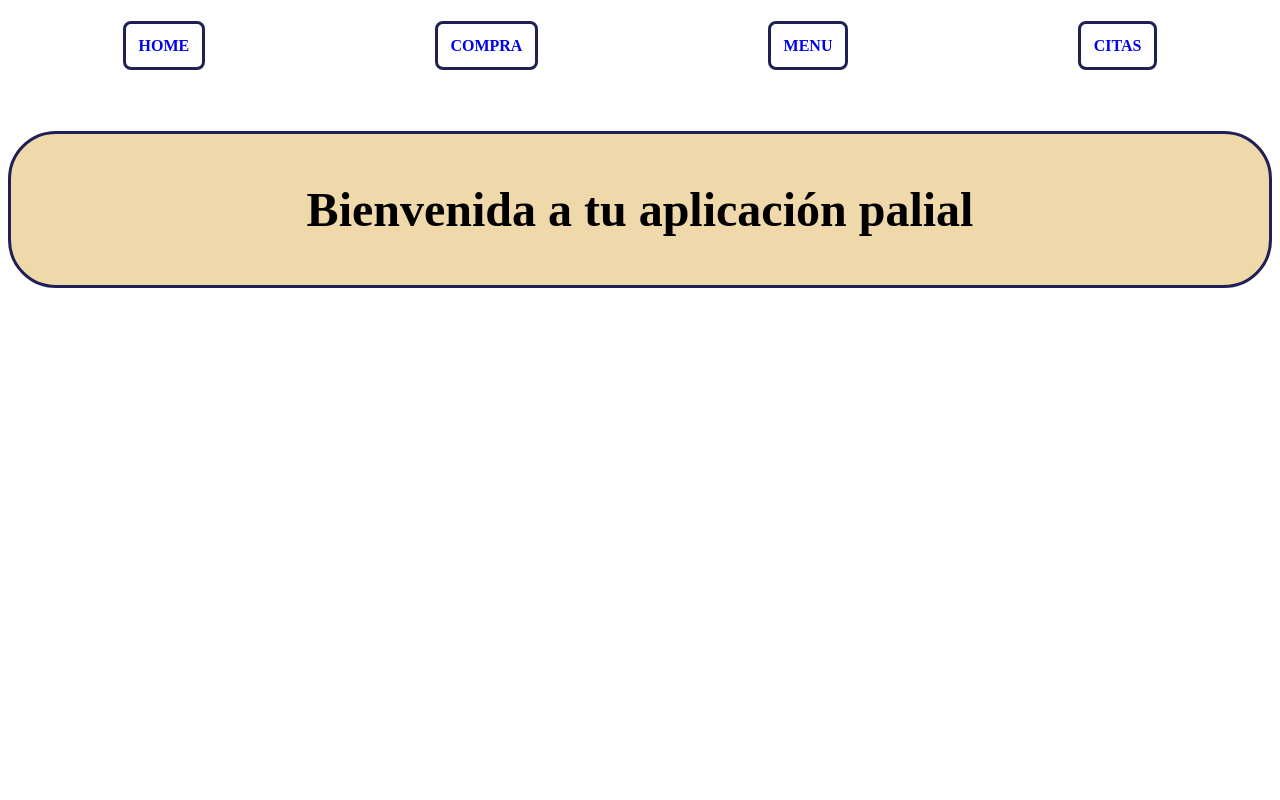
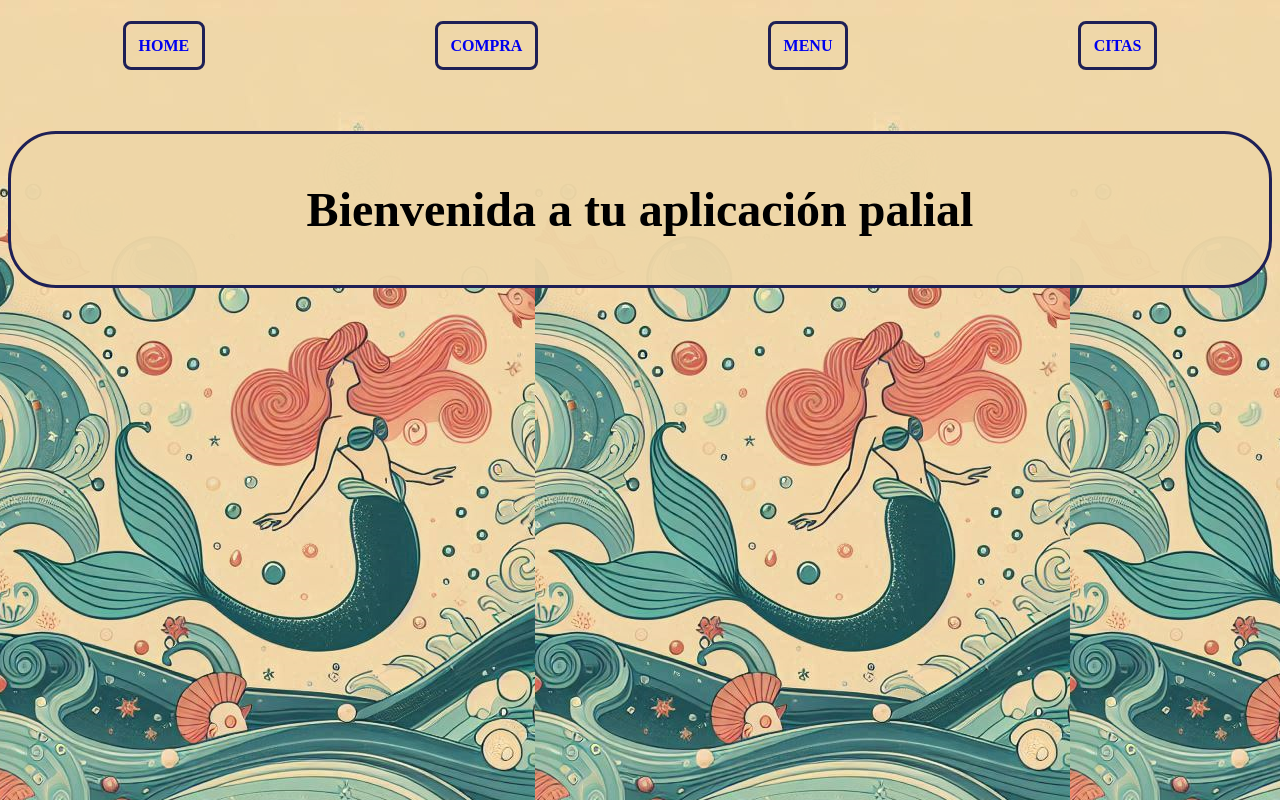
Before and after one commit to Carlosjimer/aapalial, a plain HTML site: page index.html in a window 1280 px wide. Drawn offline with Linux system fonts and the light colour scheme; the site is published under a folder, as on GitHub Pages, so addresses that start at the root find nothing.

Commit message:
fondo sin /

```diff
--- a/style.css
+++ b/style.css
@@ -1,5 +1,5 @@
 :root{
-    background-image: url(/img/fondo2.png);
+    background-image: url(img/fondo2.png);
     --naranja: rgba(239,215,167,1);
     --naranjab: rgba(239,215,167,.96);
     --rojo: rgba(221,141,114,1);
```
